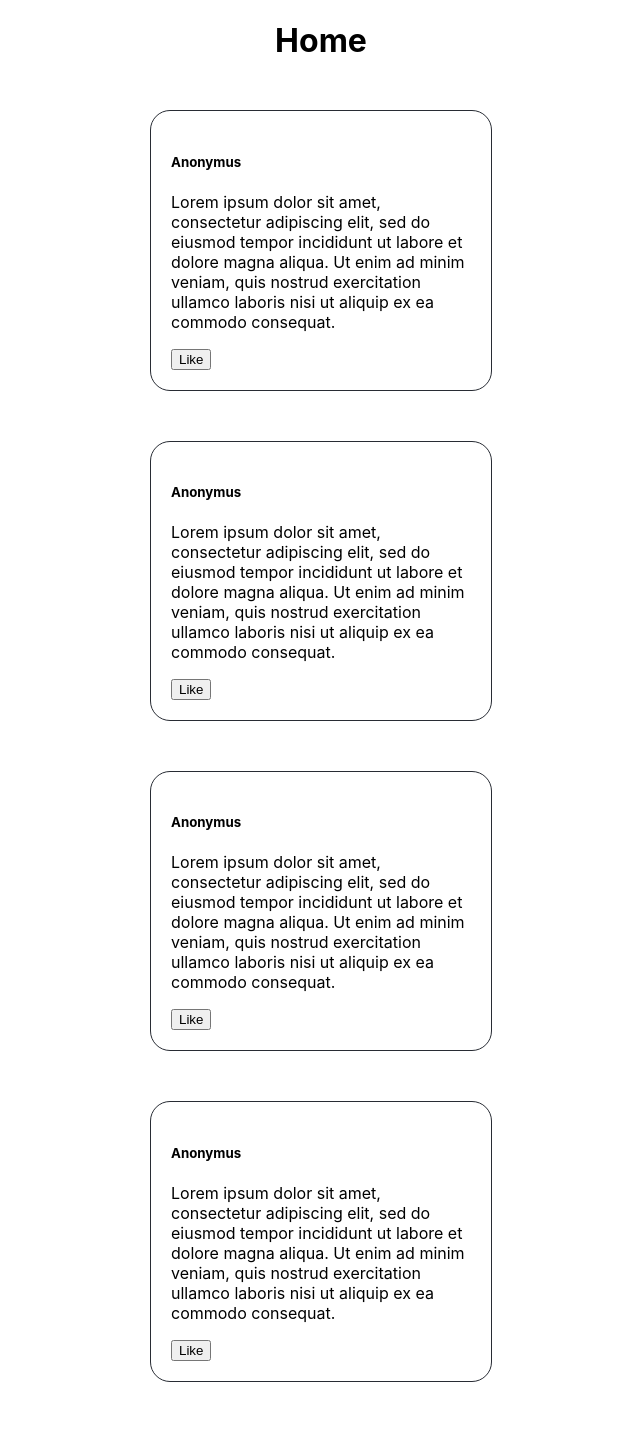
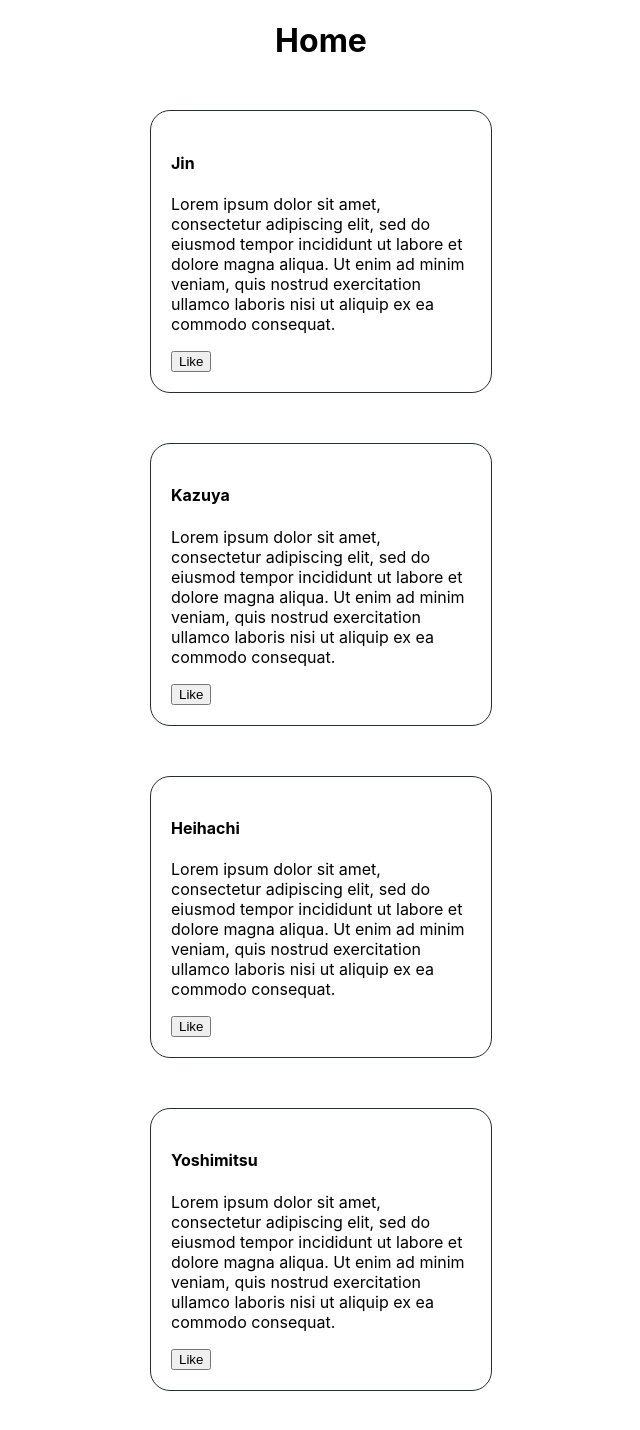
Before and after one commit to painteyes/react-test, a React (Create React App) app: page / in a window 1280 px wide. Shown: the top 1430 px of the page, without its empty margins (319-959 px from the left). Built offline with nearby package versions, Linux system fonts and the light colour scheme.

Commit message:
Add author props to Post

```diff
--- a/src/App.js
+++ b/src/App.js
@@ -27,10 +27,10 @@ function App() {
         <h1>Home</h1>
       </header>
       <body>
-        <Post/>
-        <Post/>
-        <Post/>
-        <Post/>
+        <Post author='Jin'/>
+        <Post author='Kazuya'/>
+        <Post author='Heihachi'/>
+        <Post author='Yoshimitsu'/>
       </body>
 
     </div>
--- a/src/components/Post.js
+++ b/src/components/Post.js
@@ -1,11 +1,11 @@
 import React from "react"
 
-function Post() {
+function Post(props) {
 
     return (
 
         <div className="Post">
-            <h5>Anonymus</h5>
+            <h4>{props.author}</h4>
             <p>
             Lorem ipsum dolor sit amet, consectetur adipiscing elit,
             sed do eiusmod tempor incididunt ut labore et dolore magna aliqua.
```
